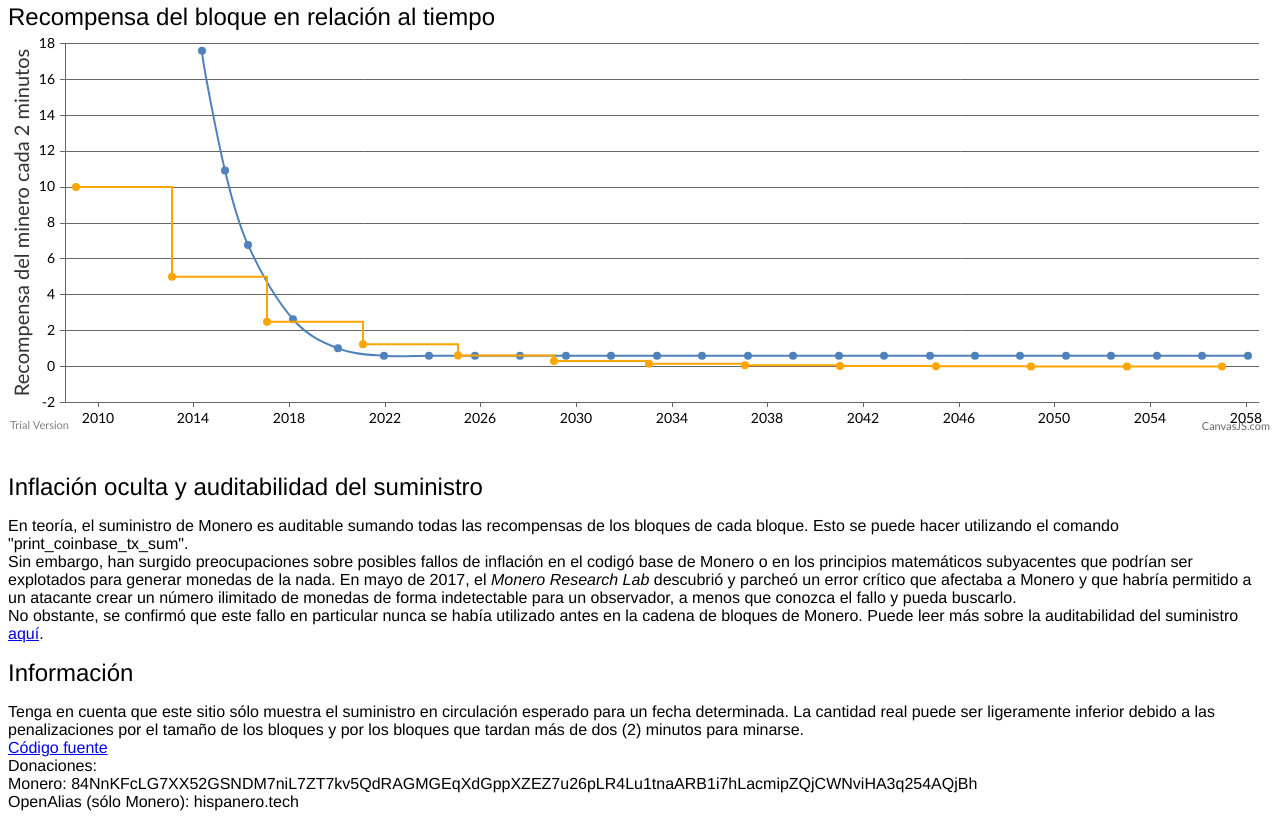
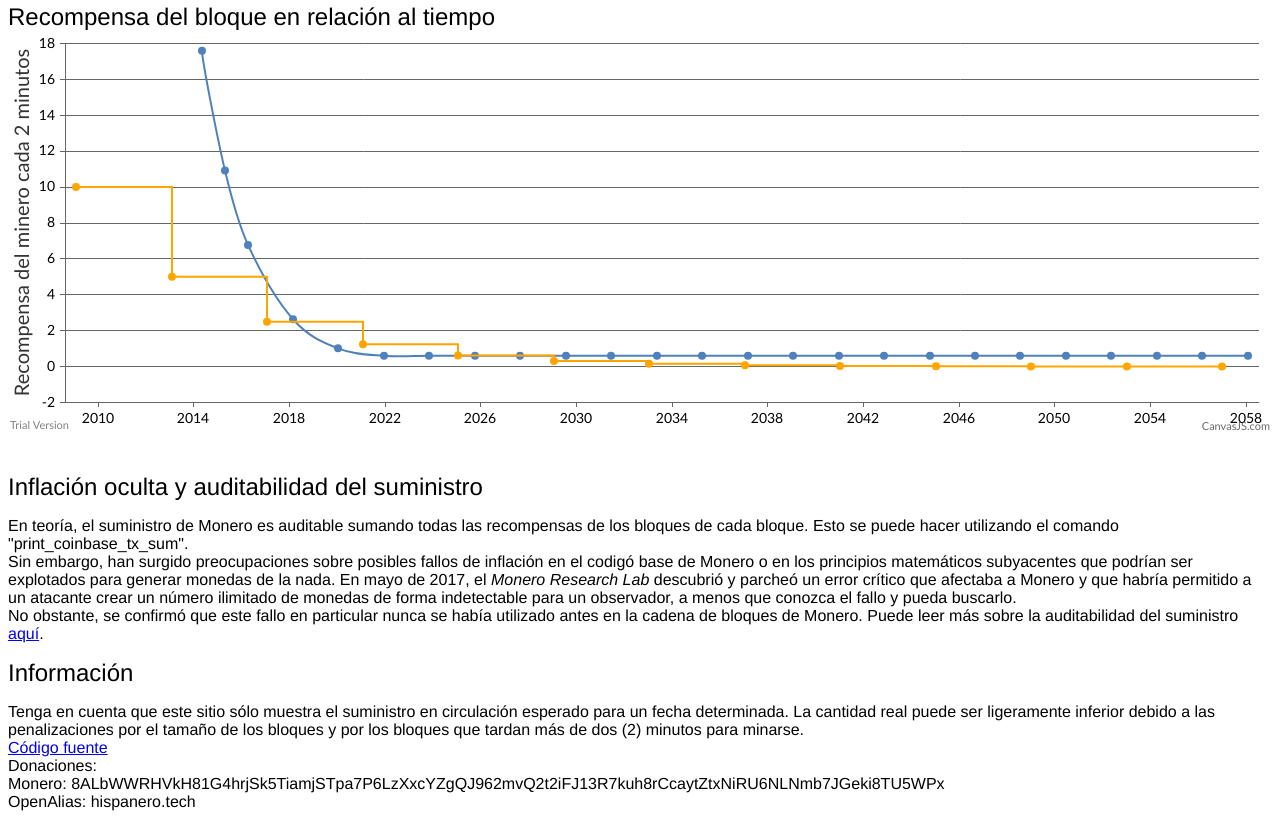
Before and after one commit to orientaru/suministro-de-monero-explicado, a plain HTML site: page index.html in a window 1280 px wide. Shown: the part 656-1483 px from the top of the page. Drawn offline with Linux system fonts and the light colour scheme; no server answers.

Commit message:
Update index.html

```diff
--- a/index.html
+++ b/index.html
@@ -107,9 +107,9 @@
         <br>
         Donaciones:
         <br>
-        Monero: 84NnKFcLG7XX52GSNDM7niL7ZT7kv5QdRAGMGEqXdGppXZEZ7u26pLR4Lu1tnaARB1i7hLacmipZQjCWNviHA3q254AQjBh
+        Monero: 8ALbWWRHVkH81G4hrjSk5TiamjSTpa7P6LzXxcYZgQJ962mvQ2t2iFJ13R7kuh8rCcaytZtxNiRU6NLNmb7JGeki8TU5WPx
 	<br>
-	OpenAlias (sólo Monero): hispanero.tech
+	OpenAlias: hispanero.tech
     </span>
 </p>
 </body>
```
